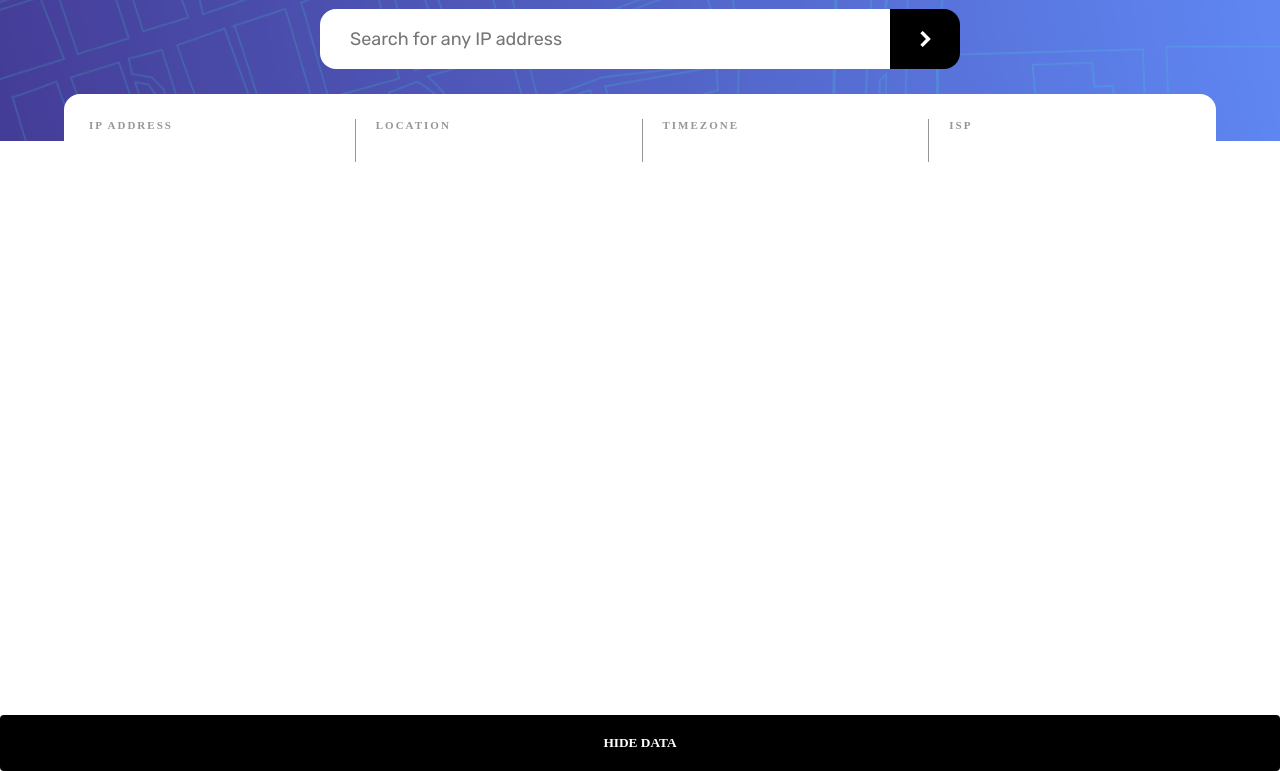
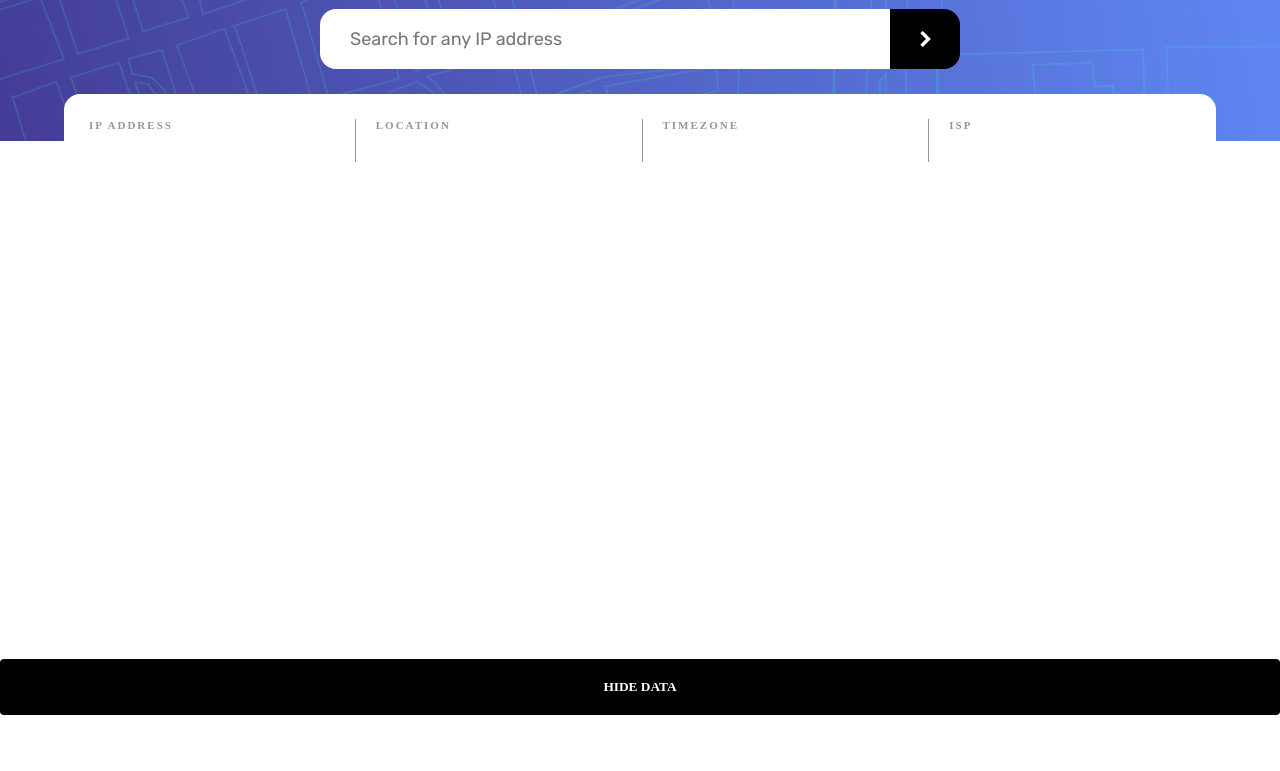
Before and after one commit to deividas-aldonis/IP-Address-Tracker, a plain HTML site: page index.html in a window 1280 px wide. Shown: the part 85-856 px from the top of the page. After the commit the page ends 800 px from the top, so only its background shows below. Drawn offline with nearby package versions, Linux system fonts and the light colour scheme; no server answers; a web font is replaced by a local one.

Commit message:
set min-height on map div and chang btn position to fixed

```diff
--- a/style.css
+++ b/style.css
@@ -38,6 +38,7 @@ body {
 
 #map {
   height: 100%;
+  min-height: 500px;
 }
 
 .content {
@@ -117,6 +118,10 @@ body {
 }
 
 .show-data-btn {
+  position: fixed;
+  bottom: 0;
+  z-index: 1000;
+
   width: 100%;
   background-color: #000;
   color: #fff;
```
